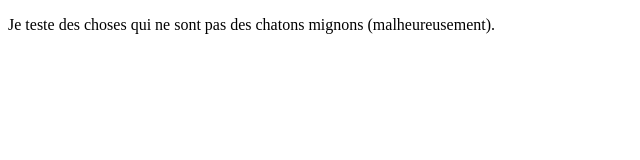
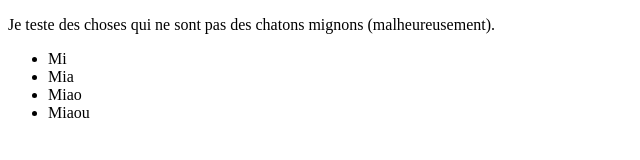
Before and after one commit to hrtshpdbx1/first_repo, a plain HTML site: page index.html in a window 1280 px wide. Shown: the whole page, without its empty margins (0-640 px from the left). Drawn offline with Linux system fonts and the light colour scheme.

Commit message:
Change title and add list

```diff
--- a/index.html
+++ b/index.html
@@ -3,9 +3,15 @@
 <head>
     <meta charset="UTF-8">
     <meta name="viewport" content="width=device-width, initial-scale=1.0">
-    <title>Document</title>
+    <title>Miaou</title>
 </head>
 <body>
     <p> Je teste des choses qui ne sont pas des chatons mignons (malheureusement).</p>
+    <ul>
+        <li>Mi</li>
+        <li>Mia</li>
+        <li>Miao</li>
+        <li>Miaou</li>
+    </ul>
 </body>
 </html>
```
